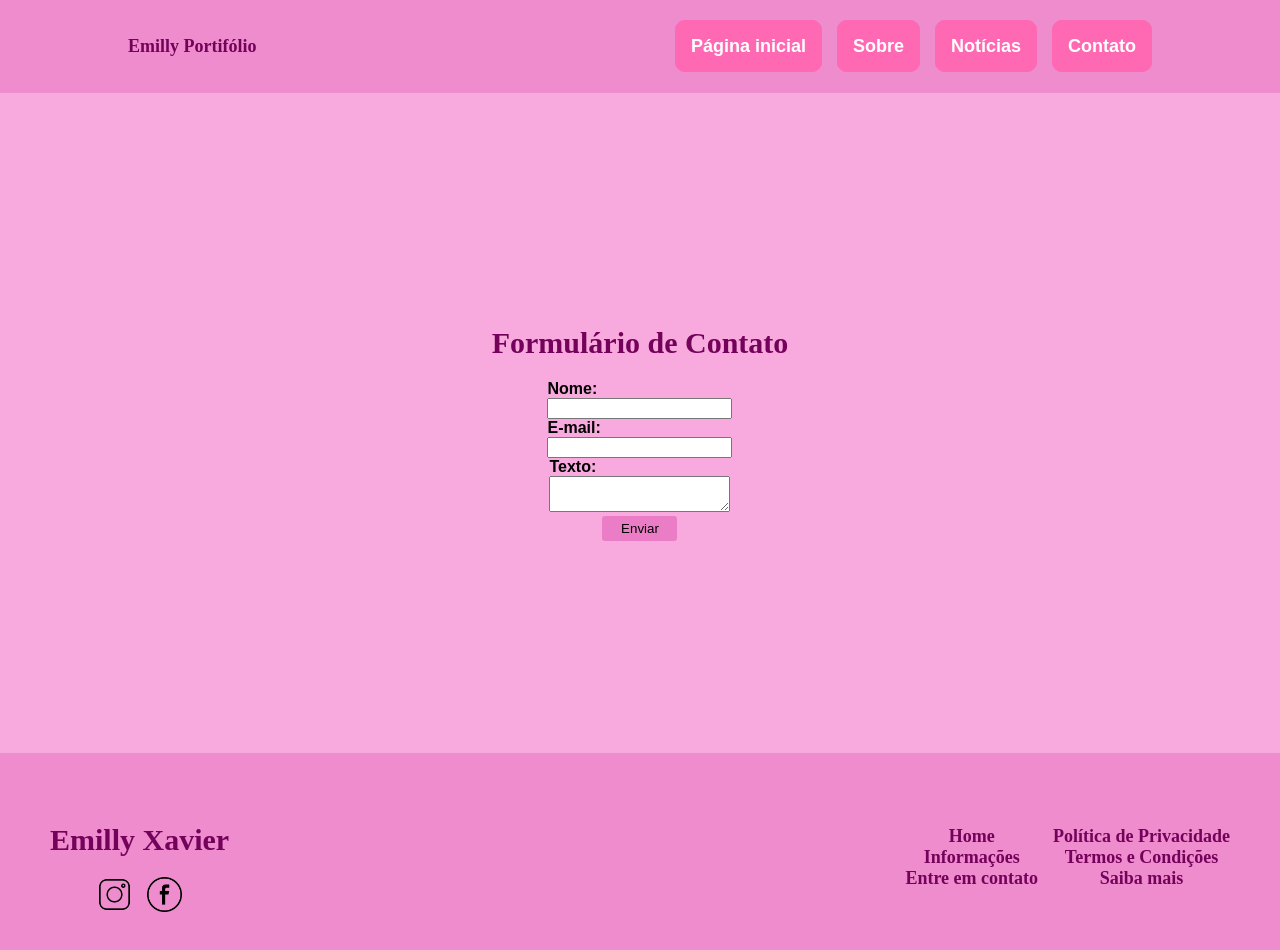
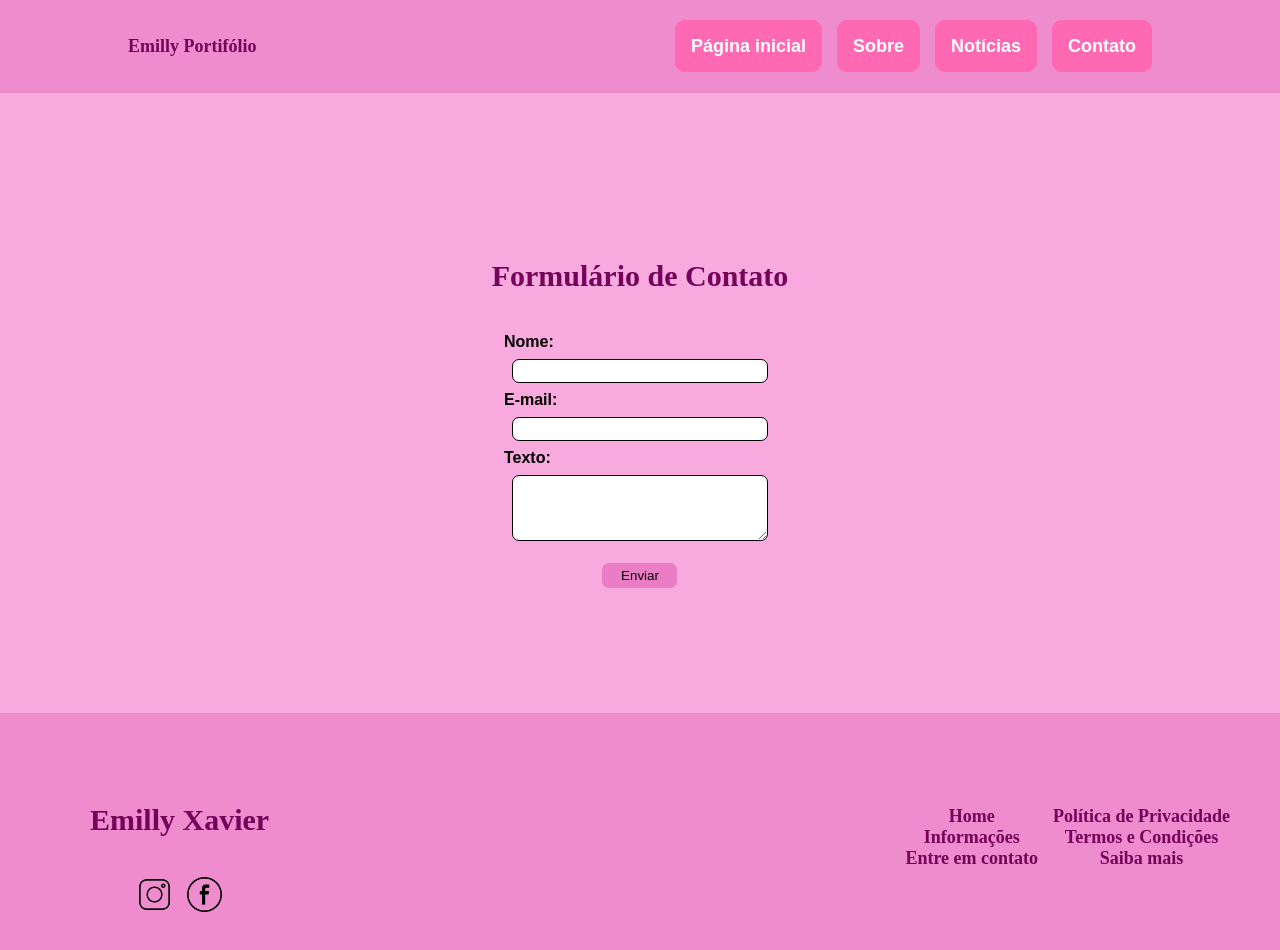
Before and after one commit to Emilly-xavier/Portfolio-main, a React (Vite) app: page /contato in a window 1280 px wide. Shown: the top 950 px of the page. Built offline with nearby package versions, Linux system fonts and the light colour scheme.

Commit message:
Novo commit...

```diff
--- a/src/componentes/contato/Contato.css
+++ b/src/componentes/contato/Contato.css
@@ -1,6 +1,6 @@
 
 .formulario{
-    height: 660px;
+    height: 620px;
     width: auto;
     background-color: #f8aade;
     display: flex;
@@ -9,11 +9,9 @@
 }
 .contato {
     display: flex;
-    /* justify-content: space-evenly; */
-    /* flex-wrap: wrap; */
     flex-direction: column;
-    /* align-content: center; */
     align-items: center;
+
 }
 
 label{
@@ -28,5 +26,27 @@ button{
     height: 25px;
     background-color: #eb7dc6;
     border-style: none;
-    border-radius: 3px;
+    border-radius: 7px;
+    margin-top: 10px
 }
+
+h1{
+    text-align: center;
+    font-size: 30px;
+    margin: 40px;
+}
+
+input{
+    height: 20px;
+    width: 250px;
+    margin: 8px;
+    border-radius: 7px;
+    border: solid 1px;
+}
+textarea{
+    height: 60px;
+    width: 250px;
+    margin: 8px;
+    border-radius: 7px;
+    border: solid 1px;
+}
```
